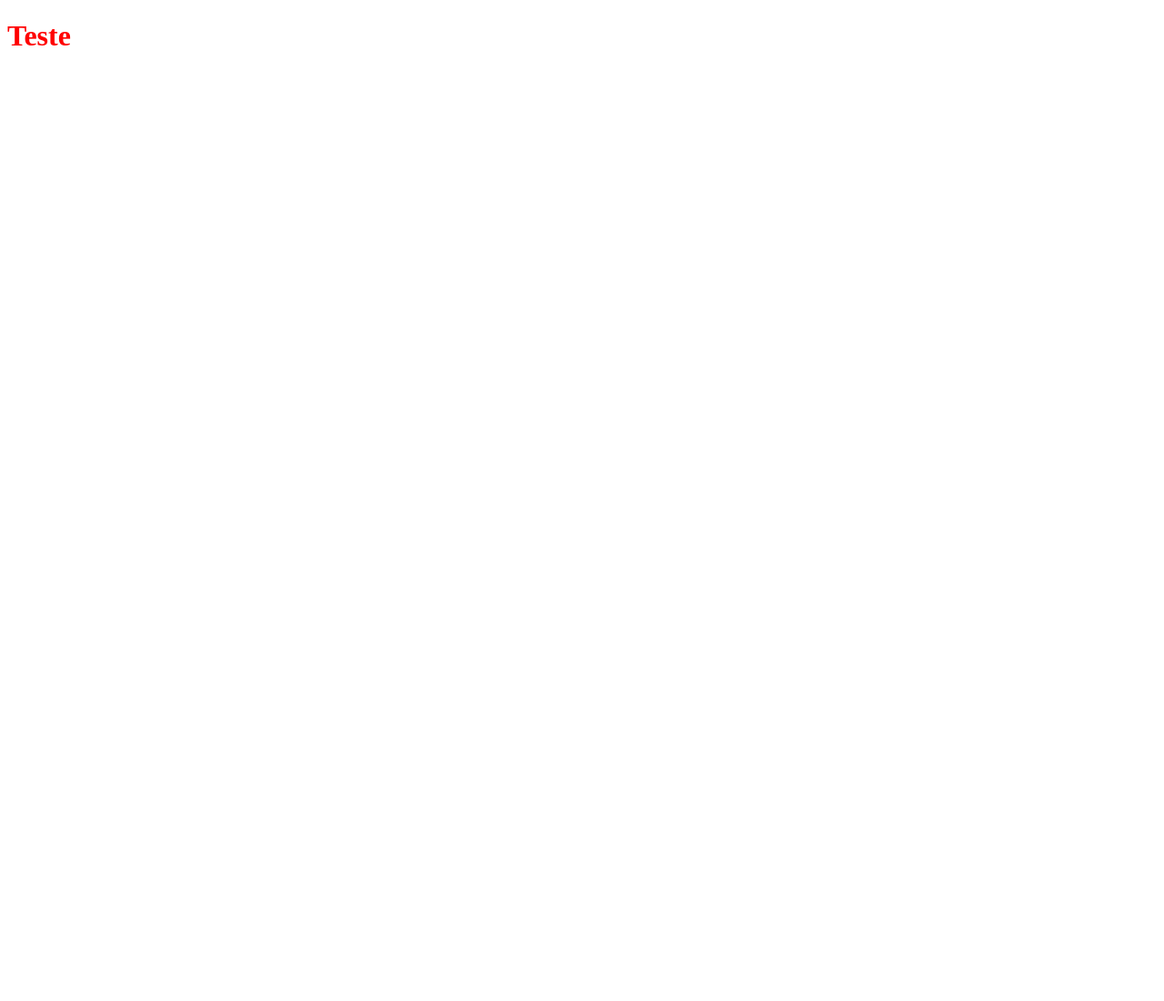
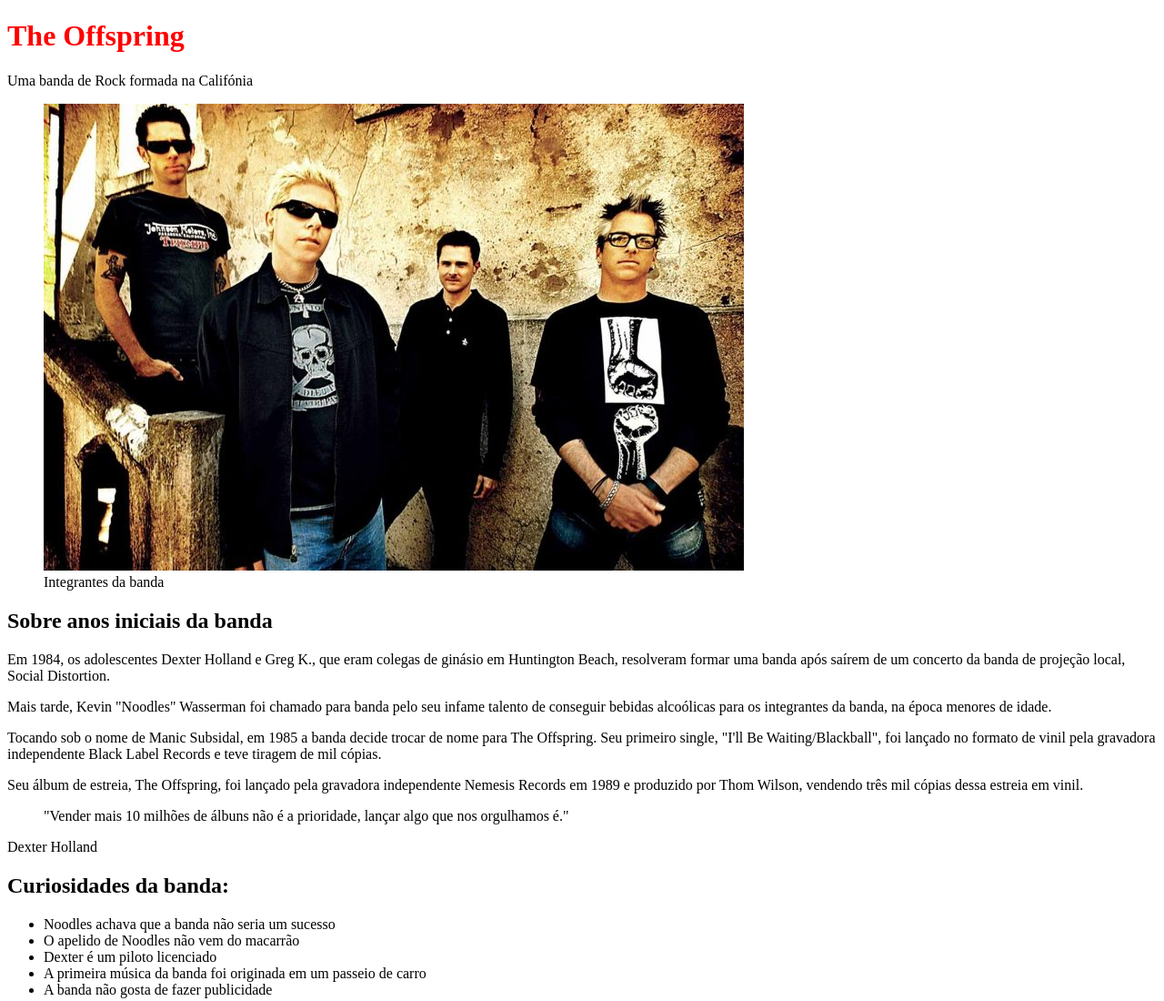
Before and after one commit to DougConceicao/TheOffspring_Page, a plain HTML site: page index.html in a window 1280 px wide. Shown: the top 1100 px of the page at 91% size. Before the commit the page ends 800 px from the top, so only its background shows below. Drawn offline with Linux system fonts and the light colour scheme.

Commit message:
Concluindo HTML

```diff
--- a/index.html
+++ b/index.html
@@ -8,6 +8,89 @@
     <title>Página de Tributo: The Offspring</title>
 </head>
 <body>
-    <h1>Teste</h1>
+    <div class="container">
+        <!-- Cabeçalho -->
+        <div class="header">
+            <h1 class="main-title">The Offspring</h1>
+            <p class="main-paragraph">Uma banda de Rock formada na Califónia</p>
+        </div>
+        <!-- Imagem de Destaque -->
+        <div class="featured-image">
+            <figure>
+                <img src="img/offspring_1.jpg" alt="A bande The Offspring">
+                <figcaption>Integrantes da banda</figcaption>
+            </figure>
+        </div>
+        <!-- Biografia -->
+        <div class="biography-container">
+            <h2>Sobre anos iniciais da banda</h2>
+            <p>
+                Em 1984, os adolescentes
+                <span class="bold">Dexter Holland e Greg K</span>., que eram colegas
+                de ginásio em Huntington Beach, resolveram formar uma banda após
+                saírem de um concerto da banda de projeção local, Social Distortion.
+            </p>
+            <p>
+                Mais tarde, Kevin "Noodles" Wasserman foi chamado para banda pelo seu
+                <span class="bold">infame talento de conseguir bebidas alcoólicas</span>
+                para os integrantes da banda, na época menores de idade.
+            </p>
+            <p>
+                Tocando sob o nome de Manic Subsidal, em 1985 a banda decide trocar de
+                nome para <span class="bold">The Offspring</span>. Seu primeiro
+                single, "I'll Be Waiting/Blackball", foi lançado no formato de vinil
+                pela gravadora independente Black Label Records e teve tiragem de mil
+                cópias.
+            </p>
+            <p>
+                Seu álbum de estreia, The Offspring, foi lançado pela gravadora
+                independente Nemesis Records em 1989 e produzido por Thom Wilson,
+                <span class="bold">
+                vendendo três mil cópias dessa estreia em vinil.</span>
+            </p>
+        </div>
+        <!-- Container de Citação -->
+        <div class="quotes-container">
+            <blockquote>
+                "Vender mais 10 milhões de álbuns não é a prioridade, lançar algo que
+                nos orgulhamos é."
+            </blockquote>
+            <p>Dexter Holland</p>
+        </div>
+        <!-- Curiosidades -->
+        <div class="curiosidades-container">
+            <h2>Curiosidades da banda:</h2>
+            <ul>
+                <li>Noodles achava que a banda não seria um sucesso</li>
+                <li>O apelido de Noodles não vem do macarrão</li>
+                <li>Dexter é um <span class="bold">piloto</span> licenciado</li>
+                <li>A primeira música da banda foi originada em um passeio de carro</li>
+                <li>A banda não gosta de fazer publicidade</li>
+            </ul>
+        </div>
+        <!-- Segunda Citação -->
+        <div class="quote-container">
+            <blockquote>
+                "Chances thrown <br />
+                Nothing's free <br />
+                Longing for what used to be <br />
+                Still, it's hard <br />
+                Hard to see <br />
+                Fragile lives, shattered dreams"
+            </blockquote>
+            <p>The Offspring - The kids aren't alright</p>
+        </div>
+        <!-- Segunda Imagem -->
+        <div class="img-bold">
+            <figure>
+                <img src="/img/offspring_2.jpeg" alt="The Offspring em um show">
+                <figcaption>Dexter Holland comandando a Offspring</figcaption>
+            </figure>
+        </div>
+        <!-- Mais Informações -->
+        <div class="moreinfo-container">
+            <h2>Mais informações:</h2>
+            <p>Você pode conhecer mais sobre a banda <a href="https://pt.wikipedia.org/wiki/The_Offspring">clicando aqui!!!</a></p>
+        </div>
 </body>
 </html>
```
